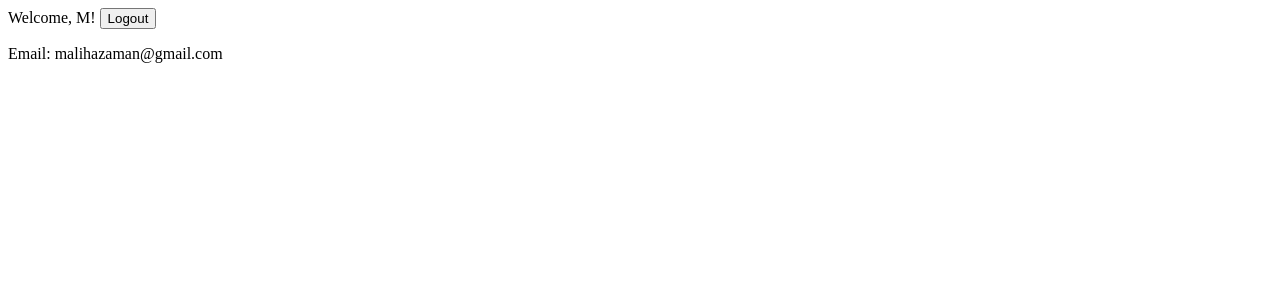
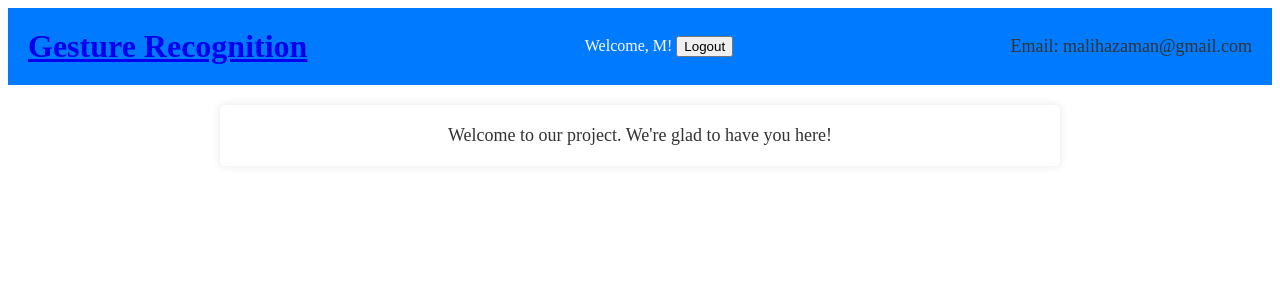
Before and after one commit to Maliha-Zaman/GRS, a Django app: template projects/templates/home.html in a window 1280 px wide. Shown: the top 300 px of the page. Run offline with Django 4.2, Linux system fonts and the light colour scheme; the template is opened without the code that fills it, so the values that code supplies are empty; a user stored in the database is signed in.

Commit message:
home page

```diff
--- /dev/null
+++ b/projects/static/css/login.css
@@ -0,0 +1,56 @@
+projects/css/style.css
+
+body {
+    font-family: Arial, sans-serif;
+    background-color: #f2f2f2;
+    margin: 0;
+    padding: 0;
+}
+
+header {
+    background-color: #007bff;
+    color: #fff;
+    display: flex;
+    justify-content: space-between;
+    align-items: center;
+    padding: 20px;
+}
+
+h1 {
+    margin: 0;
+}
+
+.header-buttons {
+    display: flex;
+    gap: 10px;
+}
+
+.header-buttons a {
+    text-decoration: none;
+    padding: 10px 20px;
+    background-color: #9399a0;
+    color: #fff;
+    border-radius: 5px;
+    transition: background-color 0.3s;
+}
+
+.buttons a:hover {
+    background-color: #0acda9;
+    color: black;
+}
+
+.content {
+    max-width: 800px;
+    margin: 20px auto;
+    background-color: #fff;
+    padding: 20px;
+    box-shadow: 0 0 10px rgba(0, 0, 0, 0.1);
+    border-radius: 5px;
+    text-align: center;
+}
+
+p {
+    font-size: 18px;
+    color: #333;
+    margin: 0;
+}
--- a/projects/templates/home.html
+++ b/projects/templates/home.html
@@ -1,3 +1,15 @@
+{% load static %}
+<!DOCTYPE html>
+<html lang="en">
+<head>
+    <meta charset="UTF-8">
+    <title>Welcome to Projects</title>
+
+    <link rel="stylesheet" type="text/css" href="{% static 'css/login.css' %}">
+</head>
+<body>
+    <header>
+        <h1><a href="{% url 'home' %}">Gesture Recognition</a></h1>
         {% if user %}
         <div class="header">
             Welcome, {{ user.username }}!
@@ -12,5 +24,15 @@
         <!-- Add more user information fields as needed -->
 
         {% else %}
-    <p>You are not logged in. <a href="{% url 'login' %}">Login</a> to view this content.</p>
+            <div class="header-buttons">
+                <a href="{% url 'login' %}" class="login-button">Login</a>
+                <a href="{% url 'signup' %}" class="signup-button">Sign Up</a>
+            </div>
         {% endif %}
+
+    </header>
+    <div class="content">
+        <p>Welcome to our project. We're glad to have you here!</p>
+    </div>
+</body>
+</html>
--- a/projects/templates/registration/login.html
+++ b/projects/templates/registration/login.html
@@ -1,3 +1,4 @@
+
 <form method="post">
     {% csrf_token %}
     {{ form.as_p }}
--- a/projects/templates/registration/signup.html
+++ b/projects/templates/registration/signup.html
@@ -5,4 +5,4 @@
     {% if error_message %}
       <p>{{ error_message }}</p>
     {% endif %}
-  </form>
+</form>
--- a/projects/urls.py
+++ b/projects/urls.py
@@ -5,7 +5,7 @@ urlpatterns = [
     path('signup/', views.register, name='signup'),
     path('login/', views.login, name='login'),
     path('logout/', views.logout, name='logout'),
-    path('home/', views.home, name='home'),
+    path('', views.home, name='home'),
     path('verify/<str:verification_token>/', views.verify_email, name='verify_email'),
     # ... other URL patterns for your app
 
--- a/projects/views.py
+++ b/projects/views.py
@@ -51,6 +51,7 @@ def register(request):
         form = RegistrationForm()
 
     return render(request, 'registration/signup.html', {'form': form})
+
 def verify_email(request, verification_token):
     try:
         user = User.objects.get(verification_token=verification_token, is_verified=False)
@@ -60,6 +61,7 @@ def verify_email(request, verification_token):
         return render(request, 'email_verified.html')
     except User.DoesNotExist:
         return render(request, 'verification_failed.html')
+
 def login(request):
     if request.method == 'POST':
         form = LoginForm(request.POST)
@@ -110,3 +112,7 @@ def logout(request):
     if 'user_id' in request.session:
         del request.session['user_id']
     return redirect('login')
+
+def welcome(request):
+
+    return render(request, 'welcome.html')
```
Also changed, not shown: GRS/settings.py (+5 -3 lines), db.sqlite3. Lines whose indentation alone changed are shown as unchanged.
